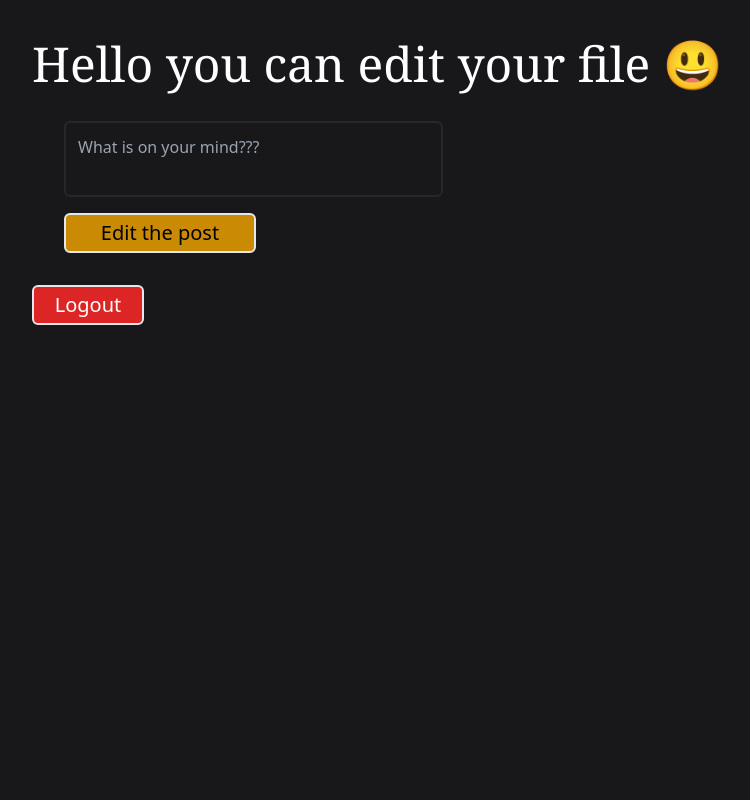
After one commit to AyushiAnderiya/Postaholic, a Node server app: template views/edit.ejs in a window 1280 px wide. The commit adds this page. Shown: the whole page, without its empty margins (8-758 px from the left). Run offline with Node 20, Linux system fonts and the light colour scheme; the template is opened without the code that fills it, so the values that code supplies are empty; some libraries are stand-ins or nearby versions.

Commit message:
add the edit feature

```diff
--- a/app.js
+++ b/app.js
@@ -44,6 +44,25 @@ app.get('/login', async(req,res)=>{
 app.get('/profile', isLoggedIn, async(req,res)=>{
    let user= await userModel.findOne({email:req.user.email}).populate("posts");
     res.render("profile",{user});
+})
+app.get('/like/:id', isLoggedIn, async(req,res)=>{
+  let post= await postModel.findOne({_id:req.params.id}).populate("user");
+  // if(post.likes.indexOf(req.user.userid)=== -1){
+  post.likes.push(req.user.userid);
+  // }
+  // else{
+  //  post.likes.splice(post.likes.indexOf(req.user.userid),1);
+  // }
+  await post.save();
+  res.redirect("/profile");
+})
+app.get('/edit/:id', isLoggedIn, async(req,res)=>{
+  let post= await postModel.findOne({_id:req.params.id}).populate("user");
+  res.render("edit",{post});
+})
+app.post('/update/:id', isLoggedIn, async(req,res)=>{
+  let post= await postModel.findOneAndUpdate({_id:req.params.id},{content:req.body.content});
+  res.redirect("/profile");
 })
 app.post('/post', isLoggedIn, async(req,res)=>{
   let user= await userModel.findOne({email:req.user.email});
--- /dev/null
+++ b/views/edit.ejs
@@ -0,0 +1,25 @@
+<!DOCTYPE html>
+<html lang="en">
+<head>
+    <meta charset="UTF-8">
+    <meta name="viewport" content="width=device-width, initial-scale=1.0">
+    <title>Edit </title>
+    <script src="https://cdn.tailwindcss.com"></script>
+</head>
+<body>
+    <div class="w-full min-h-screen bg-zinc-900 text-white p-10">
+    <h1 class="text-3xl"><span class="text-5xl font-serif">Hello you can edit your file 😃</h1>
+    <div class="grid gap-4 m-4 ">
+        <form action="/update/<%= post._id.toString() %>" method="post">
+            <div class="grid gap-4 m-4  ">
+            <textarea placeholder="What is on your mind???" class="p-3 w-1/3 resize-none bg-transparent border-2 border-zinc-800 rounded-md"  name="content" ><%= post.content%></textarea>
+            <input class="py-1 bg-yellow-600 text-black border-2 rounded-md w-48 text-xl" type="submit" value="Edit the post">
+        </div>
+        </form>
+
+    </div>
+    <input type="submit" class="py-1 px-5 bg-red-600 border-2 rounded-md text-xl w-28" name="logout" value="Logout">
+
+</div>
+</body>
+</html>
--- a/views/profile.ejs
+++ b/views/profile.ejs
@@ -25,9 +25,9 @@
                     <div class="post w-1/3 p-4 mb-4 border-[3px] border-zinc-800 rounded-md outline outline-4 outline-zinc-500 p-5">
                     <h4 class="text-2xl text-blue-400"><b> <%= user.name%></b></h4>
                     <p class="text-sm"><%= post.content%></p>
-                <div class="btns flex mt-5 gap-4">
-                    <a href="" class="text-blue-500">❤️Like</a>
-                    <a class="text-zinc-500" href="">edit</a>
+                    <div class="btns flex mt-5 gap-4">
+                    <a class="text-blue-500" href="/like/<%=post._id%>"><%=post.likes.length%> ❤️Like</a>
+                    <a class="text-zinc-500" href="/edit/<%=post._id%>">edit</a>
                 </div>
                 </div>
                 <%})%>
```
